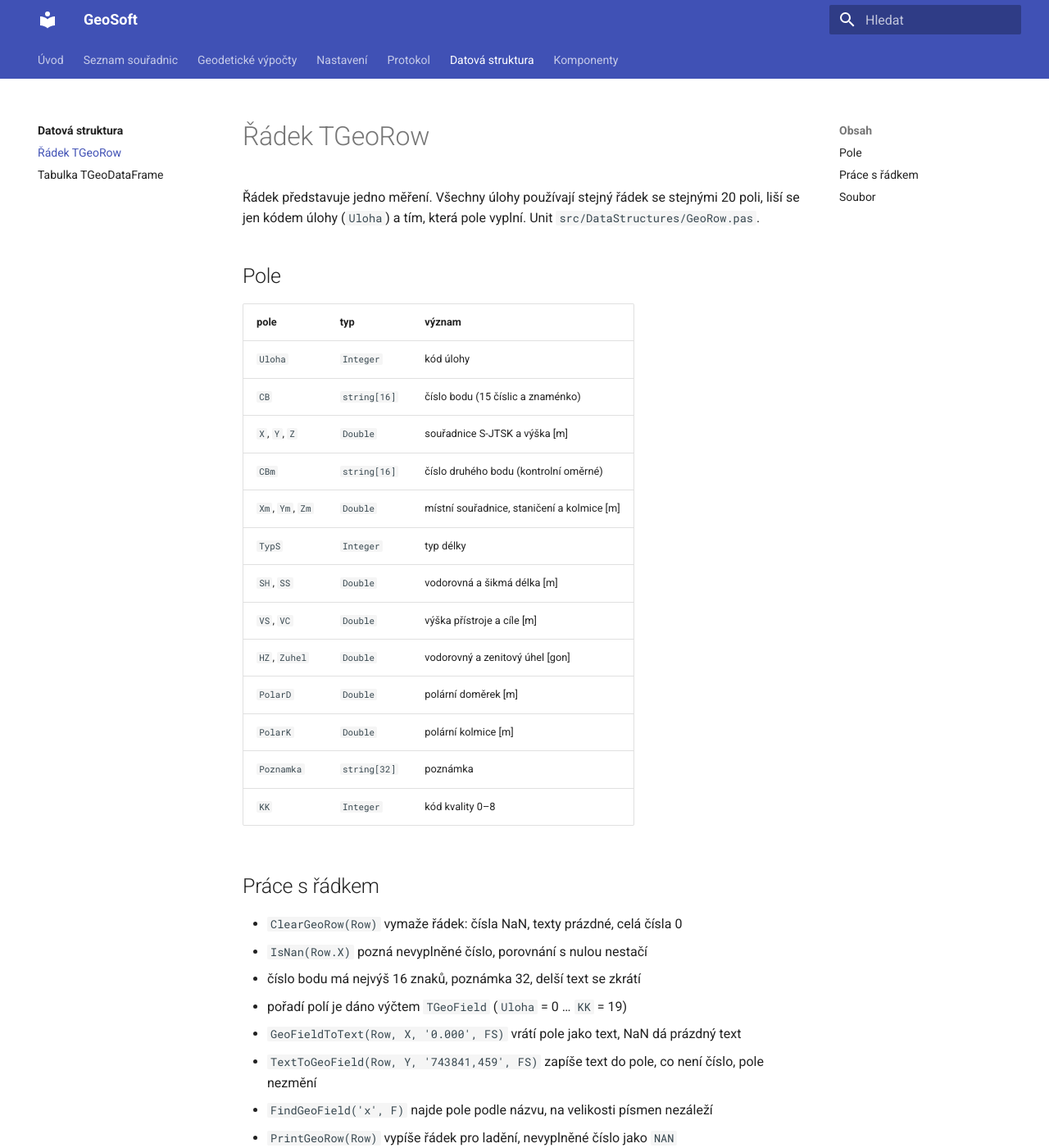
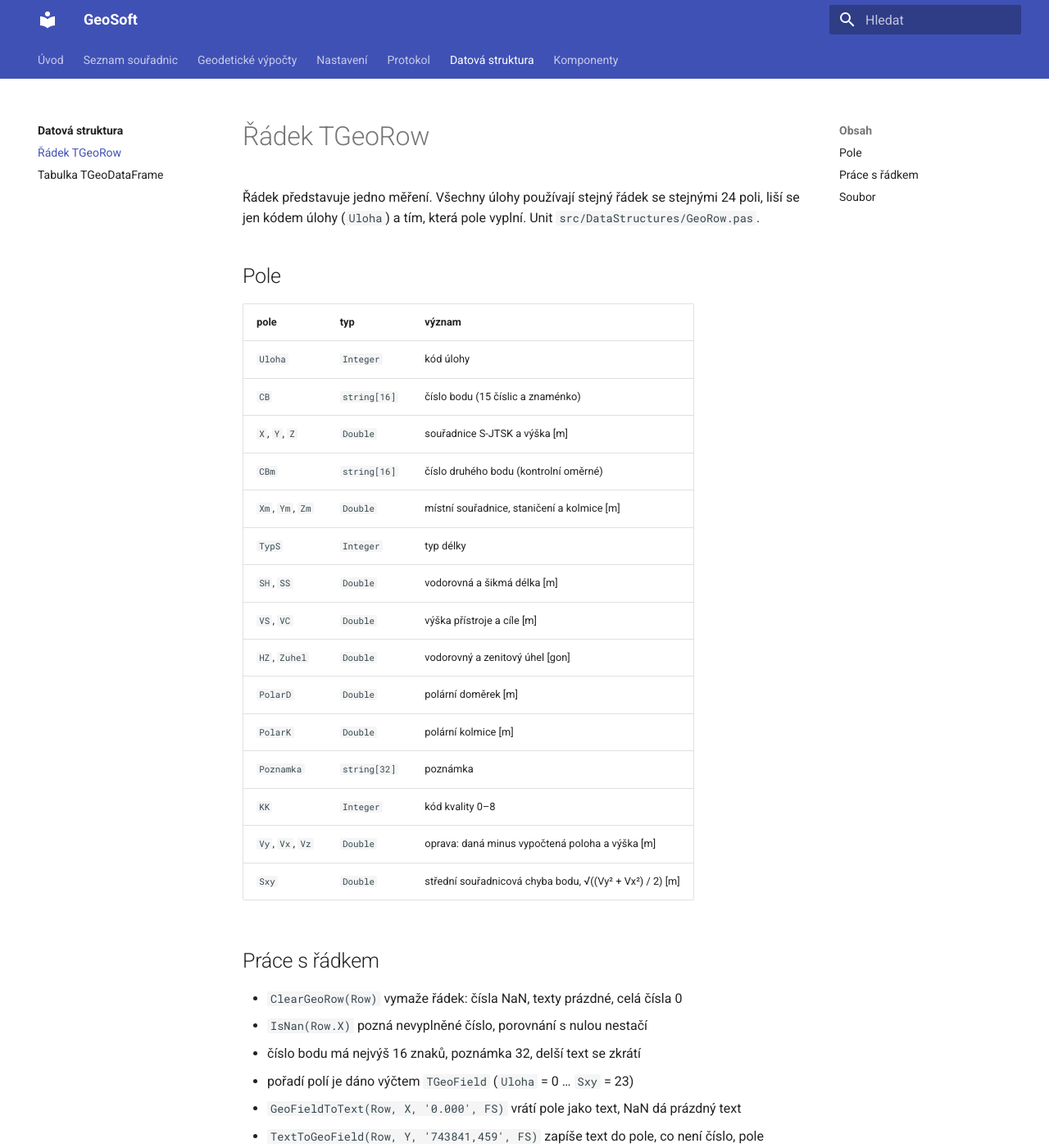
Before and after one commit to kovarmi9/GeoSoft, an MkDocs documentation site: the page built from docs/geodataframe/georow.md, in a window 1280 px wide and 1400 px high. Shown: the whole window at 82% size. Built offline with MkDocs 1.6.1 and Material for MkDocs 9.7.7, drawn with Linux system fonts in a browser that asks for light colours.

Commit message:
Nová pole Vy, Vx, Vz, Sxy (opravy a střední souřadnicová chyba bodu) pro transformaci

```diff
--- a/docs/geodataframe/georow.md
+++ b/docs/geodataframe/georow.md
@@ -1,7 +1,7 @@
 # Řádek TGeoRow
 
 Řádek představuje jedno měření. Všechny úlohy používají stejný řádek
-se stejnými 20 poli, liší se jen kódem úlohy (`Uloha`) a tím, která pole vyplní.
+se stejnými 24 poli, liší se jen kódem úlohy (`Uloha`) a tím, která pole vyplní.
 Unit `src/DataStructures/GeoRow.pas`.
 
 ## Pole
@@ -21,13 +21,15 @@ Unit `src/DataStructures/GeoRow.pas`.
 | `PolarK` | `Double` | polární kolmice [m] |
 | `Poznamka` | `string[32]` | poznámka |
 | `KK` | `Integer` | kód kvality 0–8 |
+| `Vy`, `Vx`, `Vz` | `Double` | oprava: daná minus vypočtená poloha a výška [m] |
+| `Sxy` | `Double` | střední souřadnicová chyba bodu, √((Vy² + Vx²) / 2) [m] |
 
 ## Práce s řádkem
 
 - `ClearGeoRow(Row)` vymaže řádek: čísla NaN, texty prázdné, celá čísla 0
 - `IsNan(Row.X)` pozná nevyplněné číslo, porovnání s nulou nestačí
 - číslo bodu má nejvýš 16 znaků, poznámka 32, delší text se zkrátí
-- pořadí polí je dáno výčtem `TGeoField` (`Uloha` = 0 … `KK` = 19)
+- pořadí polí je dáno výčtem `TGeoField` (`Uloha` = 0 … `Sxy` = 23)
 - `GeoFieldToText(Row, X, '0.000', FS)` vrátí pole jako text, NaN dá prázdný text
 - `TextToGeoField(Row, Y, '743841,459', FS)` zapíše text do pole, co není číslo, pole nezmění
 - `FindGeoField('x', F)` najde pole podle názvu, na velikosti písmen nezáleží
```
Also changed, not shown: docs/geodataframe/geodataframe.md (+1 -1 lines), docs/geodataframe/index.md (+1 -1 lines), 4 other files.
